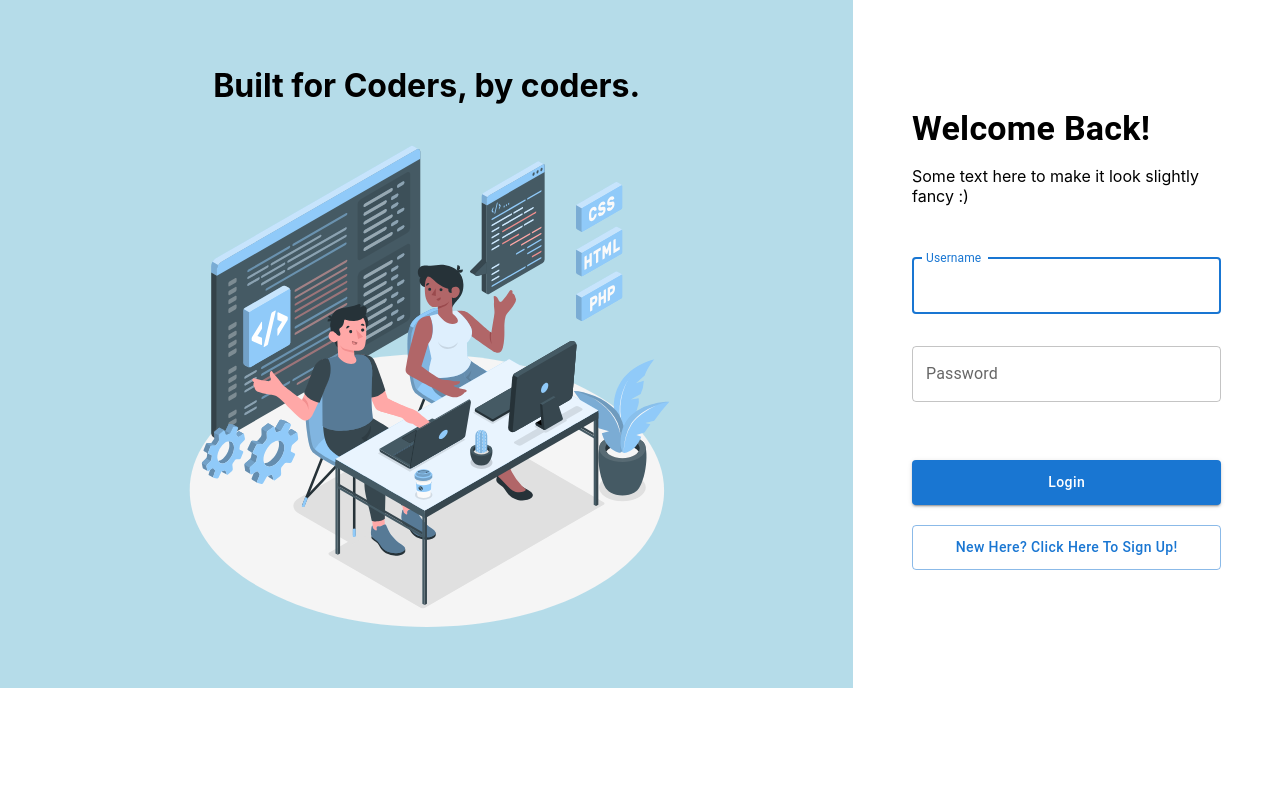
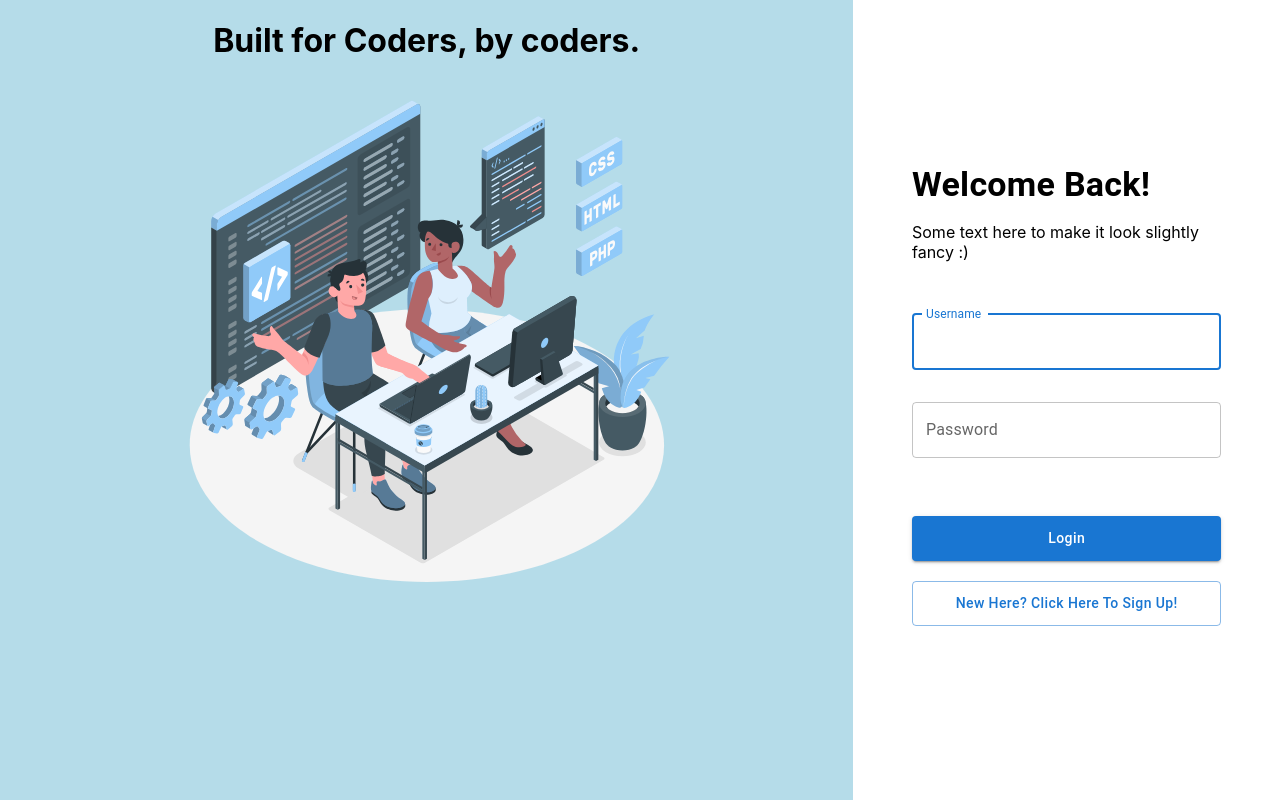
Before and after one commit to CS3219-AY2223S1/cs3219-project-ay2223s1-g39, a React (Create React App) app in the folder frontend/: page /login in a window 1280 px wide. Built offline with nearby package versions, Linux system fonts and the light colour scheme; no server answers.

Commit message:
Ensure leftPortion background is always fully filled

```diff
--- a/frontend/src/App.js
+++ b/frontend/src/App.js
@@ -6,8 +6,17 @@ import MatchingPage from './components/MatchingPage';
 import HomePage from './components/HomePage';
 import SessionPage from './components/SessionPage';
 import {Box} from "@mui/material";
+import {createUseStyles} from 'react-jss';
+
+const useStyles = createUseStyles({
+  app: {
+    height: "100vh"
+  }
+})
 
 function App() {
+    const classes = useStyles();
+
     function getCookie(name) {
         const value = `; ${document.cookie}`;
         const parts = value.split(`; ${name}=`);
@@ -23,7 +32,7 @@ function App() {
     }
 
     return (
-        <div className="App">
+        <div className={classes.app}>
           <Router>
               <Routes>
                   <Route exact path="/" element={<Navigate replace to="/login" />}></Route>
--- a/frontend/src/components/LoginPage.js
+++ b/frontend/src/components/LoginPage.js
@@ -18,15 +18,13 @@ import loginPageImage from '../assets/loginPageImage.svg';
 const useStyles = createUseStyles({
   leftPortion: {
     textAlign: "center",
-    padding: "45px 0px",
     margin: "auto",
-    backgroundColor: "#b5dce9"
   },
   quote: {
     colour: "#a9a9a9",
   },
   loginPageImage:{
-    maxWidth: "60%"
+    width: "60%"
   },
   rightPortion: {
     justifyContent: "center",
@@ -102,8 +100,8 @@ const LoginPage = () => {
   };
 
   return (
-    <Grid container>
-      <Grid item xs={8}>
+    <Grid container sx={{height: "100%"}}>
+      <Grid item xs={8} sx={{backgroundColor:"#b5dce9", height: "100%"}}>
         <div className={classes.leftPortion}>
           <h1 className={classes.quote}>Built for Coders, by coders.</h1>
           <img src={loginPageImage} className={classes.loginPageImage}/>
--- a/frontend/src/components/SignupPage.js
+++ b/frontend/src/components/SignupPage.js
@@ -23,7 +23,6 @@ const useStyles = createUseStyles({
     textAlign: "center",
     margin: "auto",
     backgroundColor: "#b5dce9",
-    padding: "160px 0px"
   },
   quote: {
     marginBottom: "50px",
@@ -97,8 +96,8 @@ function SignupPage() {
     }
 
     return (
-      <Grid container width={"100%"} height={"100%"}>
-        <Grid item xs={8}>
+      <Grid container height={"100%"}>
+        <Grid item xs={8} sx={{backgroundColor:"#b5dce9", height: "100%"}}>
           <div className={classes.leftPortion}>
             <h1 className={classes.quote}>Join a network of like-minded individuals.</h1>
             <img src={signupPageImage} className={classes.signupPageImage}/>
```
